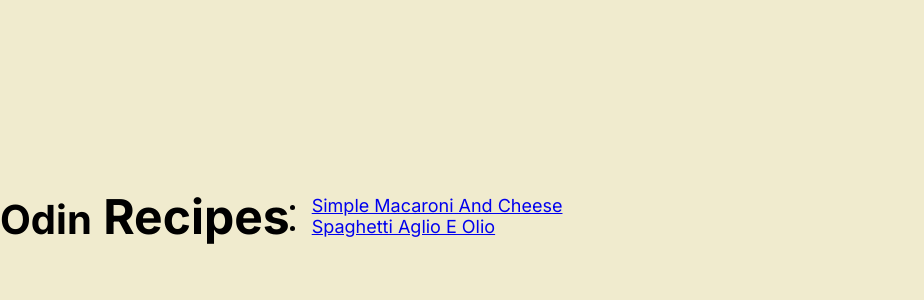
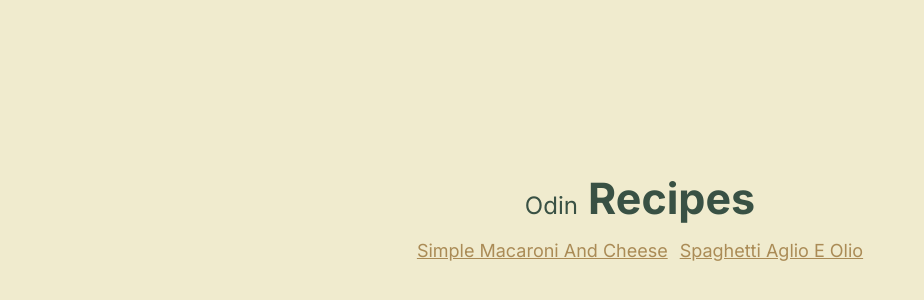
Before and after one commit to mjustine-65/odin-recipes, a plain HTML site: page index.html in a window 1280 px wide. Shown: the part 184-484 px from the top of the page, without its empty margins (0-924 px from the left). Drawn offline with Linux system fonts and the light colour scheme.

Commit message:
Redefine style.css style rules
- Seperation of concerns of styles and layout for better readability
and renamed class names.

```diff
--- a/css/style.css
+++ b/css/style.css
@@ -7,10 +7,10 @@
   --ff-base: "Inter", sans-serif;
 
   /* font size */
-  --fs-h1: min(10vw, 3em);
-  --fs-h2: min(10vw, 2.5em);
-  --fs-h3: min(10vw, 2.17em);
-  --fs-text: min(10vw, 1.125em);
+  --fs-h1: min(8.33vw, 43px);
+  --fs-h2: min(8.33vw, 32px);
+  --fs-h3: min(8.33vw, 24px);
+  --fs-text: min(8.33vw, 18px);
 
   /* color */
   --clr-primary: rgb(240, 235, 206);
@@ -24,10 +24,11 @@
   padding: 0;
   margin: 0;
   box-sizing: border-box;
+  /* outline: 2px dotted red; */
 }
 
 /* declare css rules */
-body {
+/* body {
   font-family: var(--ff-base);
 }
 
@@ -153,4 +154,61 @@ nav > a {
   .dish-img {
     width: min(50%, 720px);
   }
+} */
+
+/* layout */
+.header-container {
+  min-height: 100vh;
+  display: flex;
+  flex-direction: column;
+  justify-content: center;
+  gap: 1rem;
 }
+
+.header-ttl-container {
+  text-align: center;
+}
+
+.nav {
+  max-width: 80%;
+  margin: 0 auto;
+  display: flex;
+  flex-wrap: wrap;
+  gap: .75rem;
+  justify-content: center;
+}
+
+.nav-link {
+  text-align: center;
+  flex: 1 1 100px;
+}
+
+
+
+/* styles */
+body {
+  font-family: var(--ff-base);
+}
+
+.header-container {
+  color: var(--clr-secondary);
+  background-color: var(--clr-primary);
+}
+
+.header-ttl {
+  font-size: var(--fs-h1);
+}
+
+.header-subttl {
+  font-size: var(--fs-h3);
+  font-weight: 400;
+}
+
+.nav {
+  list-style-type: none;
+}
+
+.nav-link {
+  font-size: var(--fs-text);
+  color: var(--clr-accent-2);
+}
```
